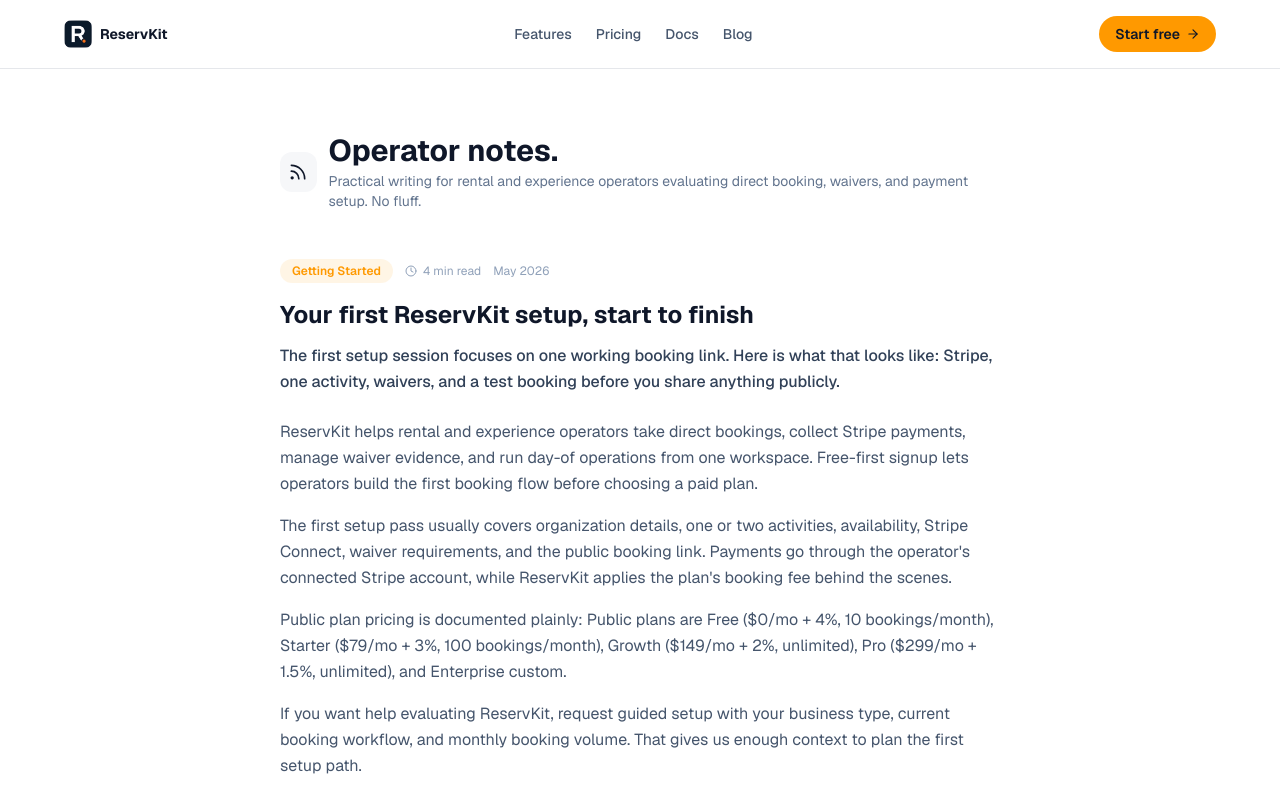
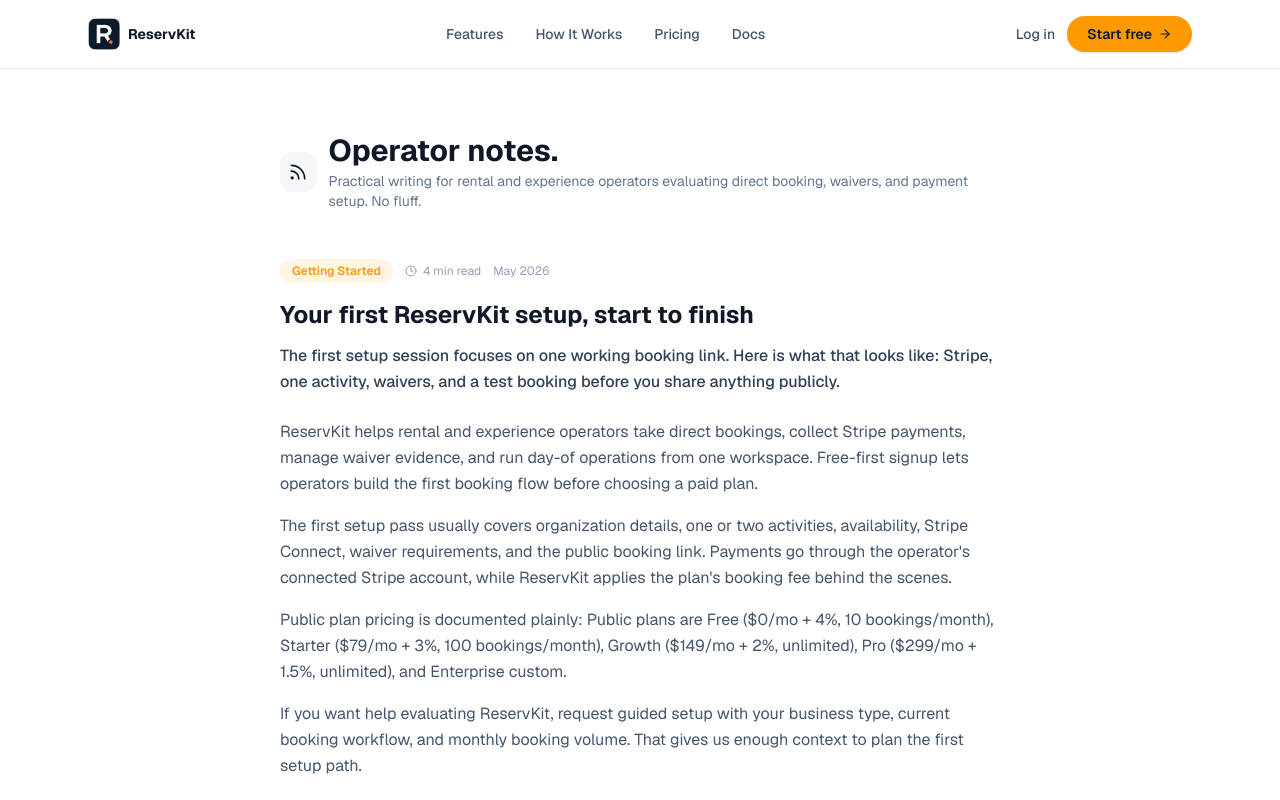
Before and after one commit to Cortana-Ops/reservkit-landing, a Next.js app: page /blog in a window 1280 px wide. Shown: the top 800 px of the page. Built offline with nearby package versions, Linux system fonts and the light colour scheme.

Commit message:
Refresh marketing changelog and inner-page nav

```diff
--- a/app/changelog/page.tsx
+++ b/app/changelog/page.tsx
@@ -27,13 +27,33 @@
 
 const releases: Release[] = [
   {
+    version: "Public signup and launch truth pass",
+    date: "August 2026",
+    items: [
+      { tag: "Added", text: "Public Free-first signup is now the default path, with Start free CTAs routing operators to the app signup flow." },
+      { tag: "Changed", text: "Refreshed notification setup documentation for ReservKit-managed delivery plus optional complete-set Resend and Twilio credentials." },
+      { tag: "Changed", text: "Aligned staff visibility copy so standard staff workflows stay operational while owner/admin revenue reporting remains separate." },
+      { tag: "Fixed", text: "Expanded public content checks to block stale trial, pre-launch, unsupported template-editor, cart, resource-variant, and fee claims." },
+    ],
+  },
+  {
+    version: "Product proof and pricing alignment",
+    date: "July 2026",
+    items: [
+      { tag: "Added", text: "Added reviewed product media for public booking, activities, bookings, check-in, waivers, and reports." },
+      { tag: "Changed", text: "Clarified that screenshots are representative ReservKit workflows and should be reviewed before broader paid marketing use." },
+      { tag: "Changed", text: "Updated pricing language around Free, Starter, Growth, Pro, Enterprise, booking fees, and refundable damage deposits." },
+      { tag: "Fixed", text: "Removed stale early-access-first positioning from the production marketing mode while keeping guided setup available for operators who want help." },
+    ],
+  },
+  {
     version: "Production readiness",
     date: "May 2026",
     items: [
       { tag: "Changed", text: "Updated public pricing to Starter, Growth, Pro, Enterprise, and Free." },
       { tag: "Changed", text: "Repositioned the public site around direct bookings, operator-owned Stripe payments, waivers, and day-of operations." },
       { tag: "Fixed", text: "Removed competitor comparison pages and redirected those URLs to the homepage." },
-      { tag: "Fixed", text: "Added content checks that block stale pricing, open-signup CTAs, and removed comparison-page copy." },
+      { tag: "Fixed", text: "Added content checks that block stale pricing, removed comparison-page copy, and unsupported public feature claims." },
     ],
   },
   {
--- a/app/components/PageShell.tsx
+++ b/app/components/PageShell.tsx
@@ -1,57 +1,17 @@
 "use client";
 
 import Link from "next/link";
-import Image from "next/image";
-import { ArrowRight } from "lucide-react";
-import { TrackedLink } from "./TrackedLink";
-import { PRIMARY_CTA_URL, PRIMARY_CTA_EVENT, PRIMARY_CTA_LABEL } from "../lib/marketing";
+import Nav from "./Nav";
 
 interface PageShellProps {
   children: React.ReactNode;
 }
 
-const shellLinks = [
-  { href: "/#features", label: "Features" },
-  { href: "/pricing", label: "Pricing" },
-  { href: "/docs", label: "Docs" },
-  { href: "/blog", label: "Blog" },
-];
-
 export function PageShell({ children }: PageShellProps) {
   return (
     <>
-      {/* Simple static nav for inner pages */}
-      <header className="border-b border-[var(--color-border)] bg-white px-6 py-4">
-        <div className="mx-auto flex max-w-6xl items-center justify-between gap-6">
-          <Link href="/" className="flex items-center gap-2">
-            <Image
-              src="/logo.png"
-              alt="ReservKit"
-              width={28}
-              height={28}
-              priority
-            />
-            <span className="text-sm font-bold text-navy">ReservKit</span>
-          </Link>
-          <nav aria-label="Main navigation" className="hidden items-center gap-6 text-sm font-medium text-slate-600 md:flex">
-            {shellLinks.map((link) => (
-              <Link key={link.href} href={link.href} className="transition-colors hover:text-navy">
-                {link.label}
-              </Link>
-            ))}
-          </nav>
-          <TrackedLink
-            href={PRIMARY_CTA_URL}
-            event={PRIMARY_CTA_EVENT}
-            properties={{ location: 'page_shell' }}
-            className="inline-flex items-center gap-1.5 rounded-full bg-amber px-4 py-2 text-sm font-semibold text-navy hover:bg-amber-dark transition-colors"
-          >
-            {PRIMARY_CTA_LABEL} <ArrowRight className="h-3.5 w-3.5" aria-hidden="true" />
-          </TrackedLink>
-        </div>
-      </header>
+      <Nav />
       {children}
-      {/* Simple footer */}
       <footer className="border-t border-[var(--color-border)] bg-white px-6 py-8 mt-auto">
         <div className="mx-auto max-w-6xl flex flex-col sm:flex-row items-center justify-between gap-4 text-sm text-slate-500">
           <Link href="/" className="hover:text-slate-700 transition-colors">
--- a/scripts/check-content.mjs
+++ b/scripts/check-content.mjs
@@ -174,6 +174,8 @@
   { file: "docs/MARKETING_TRUTH_AUDIT_2026-07-25.md", text: "Public signup is live through Free-first signup" },
   { file: "app/components/Nav.tsx", text: "PRIMARY_CTA_URL" },
   { file: "app/components/Nav.tsx", text: "PRIMARY_CTA_EVENT" },
+  { file: "app/components/PageShell.tsx", text: "import Nav from \"./Nav\"" },
+  { file: "app/components/PageShell.tsx", text: "<Nav />" },
   { file: "app/components/EarlyAccessRequestForm.tsx", text: "Request setup help" },
   { file: "app/components/EarlyAccessRequestForm.tsx", text: 'name="email"' },
   { file: "app/components/EarlyAccessRequestForm.tsx", text: 'type="email"' },
--- a/scripts/check-live.mjs
+++ b/scripts/check-live.mjs
@@ -20,6 +20,7 @@
   "/docs/reports",
   "/docs/bookings-availability",
   "/roadmap",
+  "/changelog",
   "/blog",
   "/boat-rental-software",
   "/kayak-rental-software",
@@ -45,6 +46,7 @@
   ],
   "/docs/reports": ["Customer tips are shown separately from booking income"],
   "/docs/bookings-availability": ["all-activity booking links and activity-specific booking links", "Dedicated calendar-only or activity-card-only embeds are future options"],
+  "/changelog": ["Public signup and launch truth pass", "Public Free-first signup", "Product proof and pricing alignment"],
 };
 
 const baseForbidden = [
```
Also changed, not shown: 1 other file (tests, documents, lock files or other folders).
